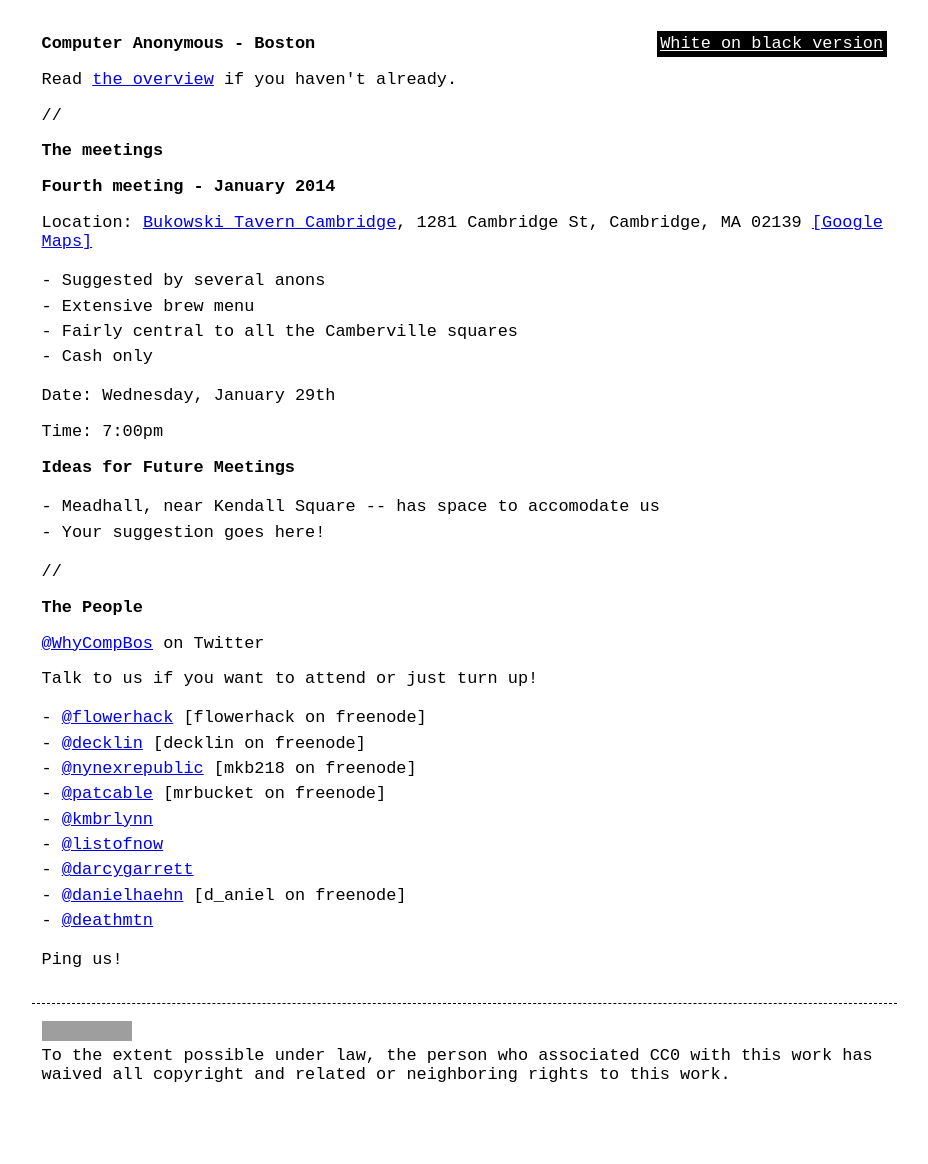
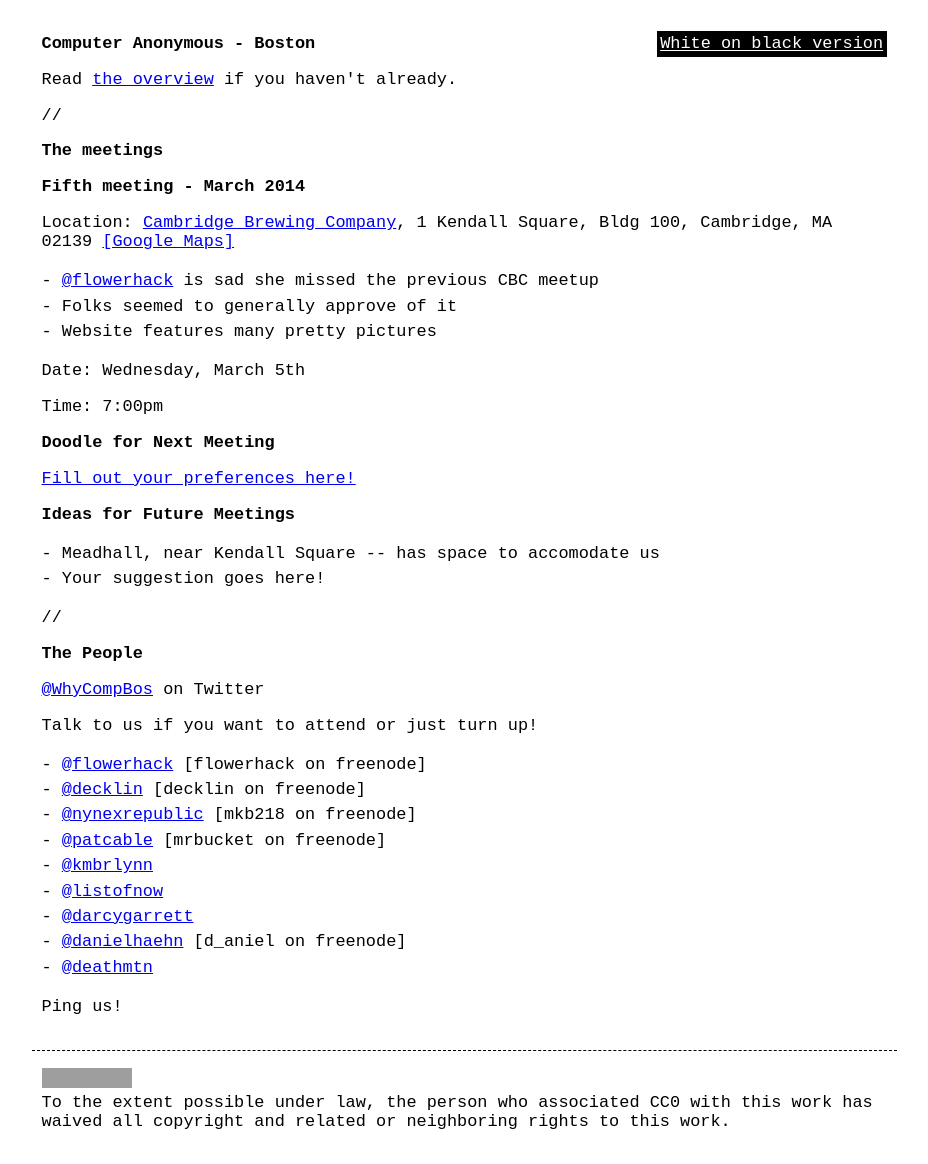
Before and after one commit to computeranonymous/computer, a Jekyll site: the page built from us_boston.html, in a window 1280 px wide. Shown: the whole page, without its empty margins (176-1104 px from the left). Built offline with Jekyll 4.4.1, drawn with Linux system fonts in a browser that asks for light colours; before the commit the page ends 1118 px from its top, so only the background shows below that; grey boxes are pictures that could not be loaded.

Commit message:
Updated for March meetups

```diff
--- a/us_boston.html
+++ b/us_boston.html
@@ -7,17 +7,19 @@
     <p>//</p>
 
     <h2>The meetings</h2>
-    <h3>Fourth meeting - January 2014</h3>
-    <p>Location: <a href="http://bukowskitavern.net/cambridge-2/">Bukowski Tavern Cambridge</a>, 1281 Cambridge St, Cambridge, MA 02139 <a href="https://maps.google.com/maps?ie=UTF-8&q=Bukowski+Tavern&fb=1&gl=us&hq=bukowski%27s&hnear=0x89e370a5cb30cc5f:0xc53a8e6489686c87,Cambridge,+MA&cid=15406567839245649981&ei=diLUUqeZBLOzsQS23YDgDA&ved=0CK0BEPwSMAo">[Google Maps]</a></p>
+    <h3>Fifth meeting - March 2014</h3>
+    <p>Location: <a href="http://www.cambrew.com/">Cambridge Brewing Company</a>, 1 Kendall Square, Bldg 100, Cambridge, MA 02139 <a href="https://www.google.com/maps/place/1+Kendall+Square/@42.3677909,-71.0897233,17z/data=!3m1!4b1!4m2!3m1!1s0x89e370b1e645350f:0x9eb057fb6acd729d">[Google Maps]</a></p>
     <ul>
-      <li>Suggested by several anons</li></li>
-      <li>Extensive brew menu</li>
-      <li>Fairly central to all the Camberville squares</li>
-      <li>Cash only</li>
+      <li><a href="https://twitter.com/flowerhack">@flowerhack</a> is sad she missed the previous CBC meetup</li></li>
+      <li>Folks seemed to generally approve of it</li>
+      <li>Website features many pretty pictures</li>
     </ul>
 
-    <p>Date: Wednesday, January 29th </p>
+    <p>Date: Wednesday, March 5th </p>
     <p>Time: 7:00pm </p>
+
+    <h3>Doodle for Next Meeting</h3>
+    <p><a href="http://doodle.com/ws7qc6u2qeccm9fz">Fill out your preferences here!</a></p>
 
     <h3>Ideas for Future Meetings</h3>
     <ul>
```
